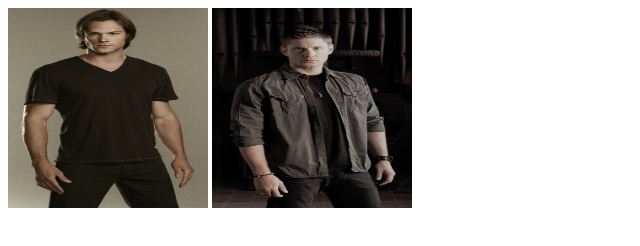
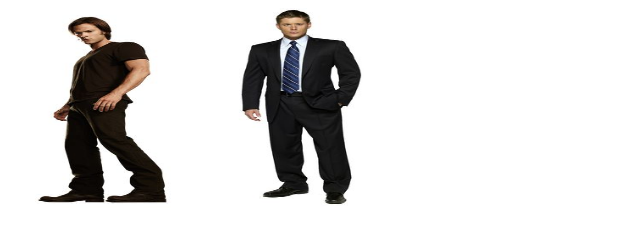
Before and after one commit to ffalvesqueen/supernatural, a plain HTML site: page index.html in a window 1280 px wide. Shown: the whole page, without its empty margins (0-640 px from the left). Drawn offline with Linux system fonts and the light colour scheme.

Commit message:
Update index.html

```diff
--- a/index.html
+++ b/index.html
@@ -8,10 +8,10 @@
 </head>
 <body>
     <div class="img-container">
-        <img src="sam.jpg" onmouseover="toggleImage(this)" onmouseout="toggleImage(this)">
+        <img src="sam c.jpg" onmouseover="toggleImage(this)" onmouseout="toggleImage(this)">
       </div>
       <div class="img-container">
-        <img src="dean.jpg" onmouseover="toggleImage(this)" onmouseout="toggleImage(this)">
+        <img src="dean c.jpg" onmouseover="toggleImage(this)" onmouseout="toggleImage(this)">
       </div>
 
       <script src="script.js"></script>
```
